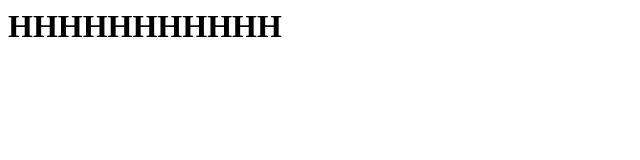
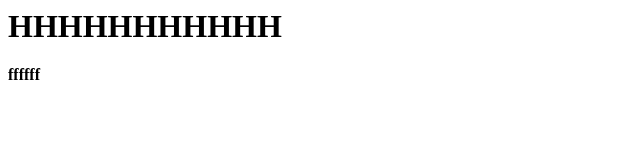
Before and after one commit to leletinhtinh/test, a plain HTML site: page index.html in a window 1280 px wide. Shown: the full height of the page, 0-640 px from the left. Drawn offline with Linux system fonts and the light colour scheme.

Commit message:
add ddd.css

```diff
--- a/index.html
+++ b/index.html
@@ -1 +1,2 @@
 <h1>HHHHHHHHHHH</h1>
+<h4>ffffff</h4>
```
Also changed, not shown: ddd.css (added).
